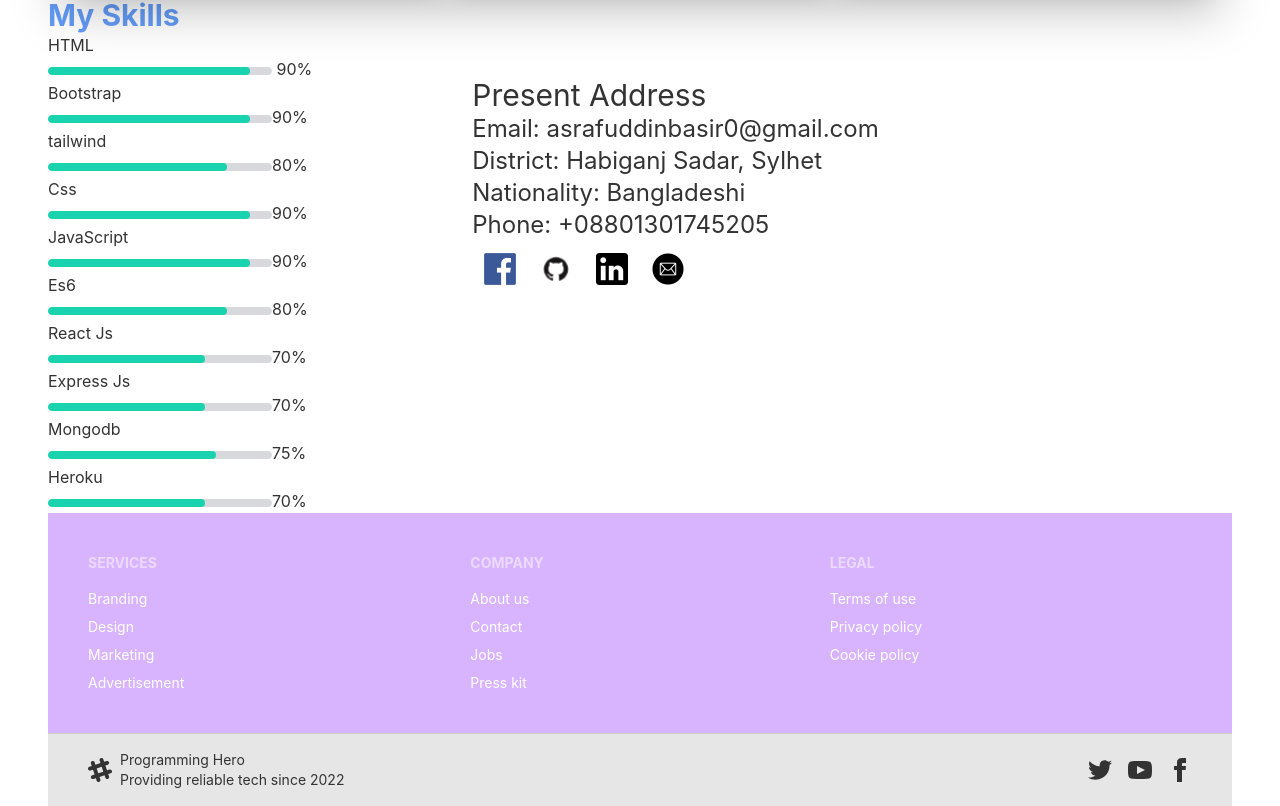
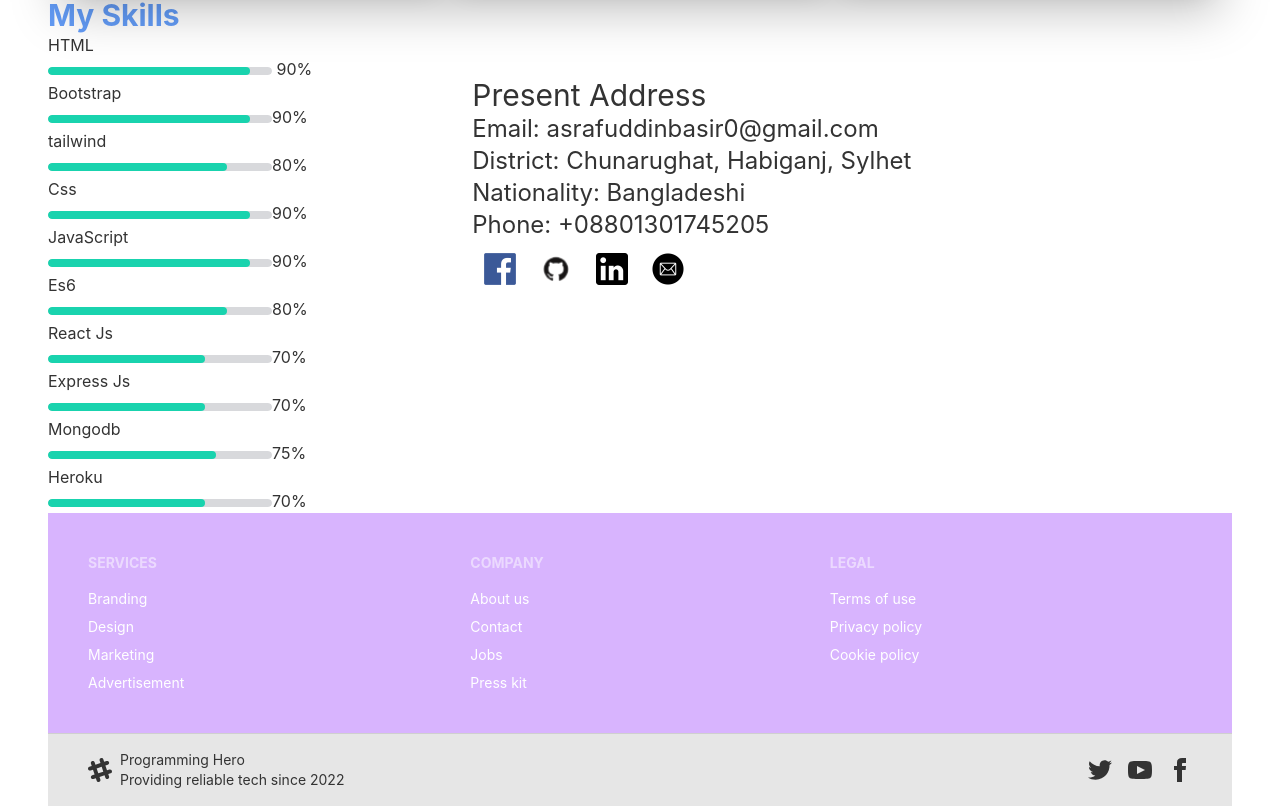
Before and after one commit to Asrafuddinbasir55/computer-parts, a React (Create React App) app: page /portfolio in a window 1280 px wide. Shown: the part 1370-2176 px from the top of the page. Built offline with nearby package versions, Linux system fonts and the light colour scheme; no server answers.

Commit message:
change code

```diff
--- a/src/Pages/Portfolio.js
+++ b/src/Pages/Portfolio.js
@@ -123,7 +123,7 @@ const Portfolio = () => {
                 <div className='mx-20 p-20'>
                         <h1 className='text-3xl'>Present Address</h1>
                         <h2 className='text-2xl'>Email: asrafuddinbasir0@gmail.com</h2>
-                        <h2 className='text-2xl'>District: Habiganj Sadar, Sylhet</h2>
+                        <h2 className='text-2xl'>District: Chunarughat, Habiganj, Sylhet</h2>
                         <h2 className='text-2xl'>Nationality: Bangladeshi</h2>
                         <h2 className='text-2xl'>Phone: +08801301745205</h2>
                         <div className='flex'>
```
Also changed, not shown: 1 other file (tests, documents, lock files or other folders).
